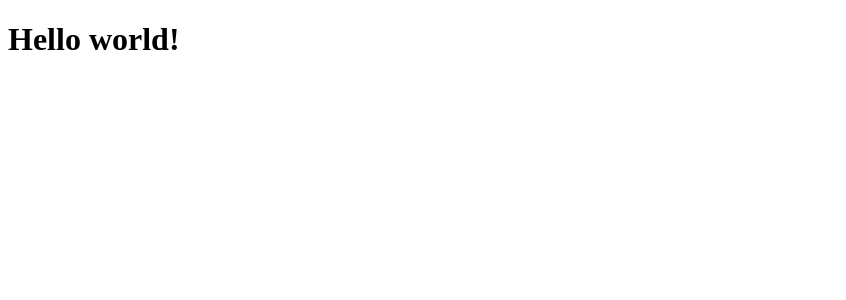
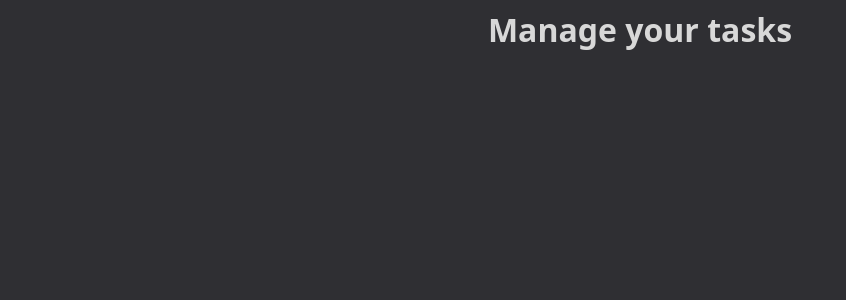
Before and after one commit to oteka21/jest-practice-2020, a React app: page / in a window 1280 px wide. Shown: the top 300 px of the page, without its empty margins (0-846 px from the left). Built offline with nearby package versions, Linux system fonts and the light colour scheme; the HTML template or start-up script is replaced by a standard one.

Commit message:
Test with styled-components and data-attributes ok

```diff
--- a/src/containers/app.jsx
+++ b/src/containers/app.jsx
@@ -1,5 +1,8 @@
-import React from "react";
+import React from "react"
+import { Container, Title } from './styles'
 
 export function App (){
-    return  <h1  className="title">Hello world!</h1>;
+    return  <Container data-test="container-app">
+      <Title data-test="title">Manage your tasks</Title>
+    </Container>;
 }
--- /dev/null
+++ b/src/containers/styles.js
@@ -0,0 +1,40 @@
+import styled, { createGlobalStyle } from 'styled-components'
+
+
+export const GlobalStyles = createGlobalStyle`
+  html{
+    box-sizing: border-box;
+    font-family: system-ui, Helvetica;
+  }
+  *, *:before, *:after{
+      box-sizing: inherit;
+  }
+  ul, li, h1, h2, h3, p, button {
+      margin: 0;
+      padding: 0;
+  }
+  ul {
+      list-style: none;
+  }
+  button {
+      background : transparent;
+      border: 0;
+      outline: 0
+  }
+
+  body{
+    background: #2F2F33;
+    color: #D8D8D8;
+  }
+`
+
+export const Container = styled.div`
+  max-width: 900px;
+  width: 100%;
+  margin: 0 auto;
+`
+
+export const Title = styled.h1`
+  text-align: center;
+  width: 100%;
+`
--- a/src/index.js
+++ b/src/index.js
@@ -4,6 +4,7 @@ import { createStore } from 'redux'
 import { Provider } from 'react-redux'
 import { mainReducer } from './redux/reducer'
 import { App } from './containers/app'
+import { GlobalStyles } from './containers/styles'
 import initialState from '../initialState.json'
 
 const store = createStore(mainReducer,
@@ -13,5 +14,6 @@ const store = createStore(mainReducer,
 
 render(
 <Provider store={store}>
+  <GlobalStyles />
   <App />
 </Provider>, document.querySelector('#app'))
```
Also changed, not shown: package.json (+4 -3 lines), .babelrc, 1 other file (tests, documents, lock files or other folders).
